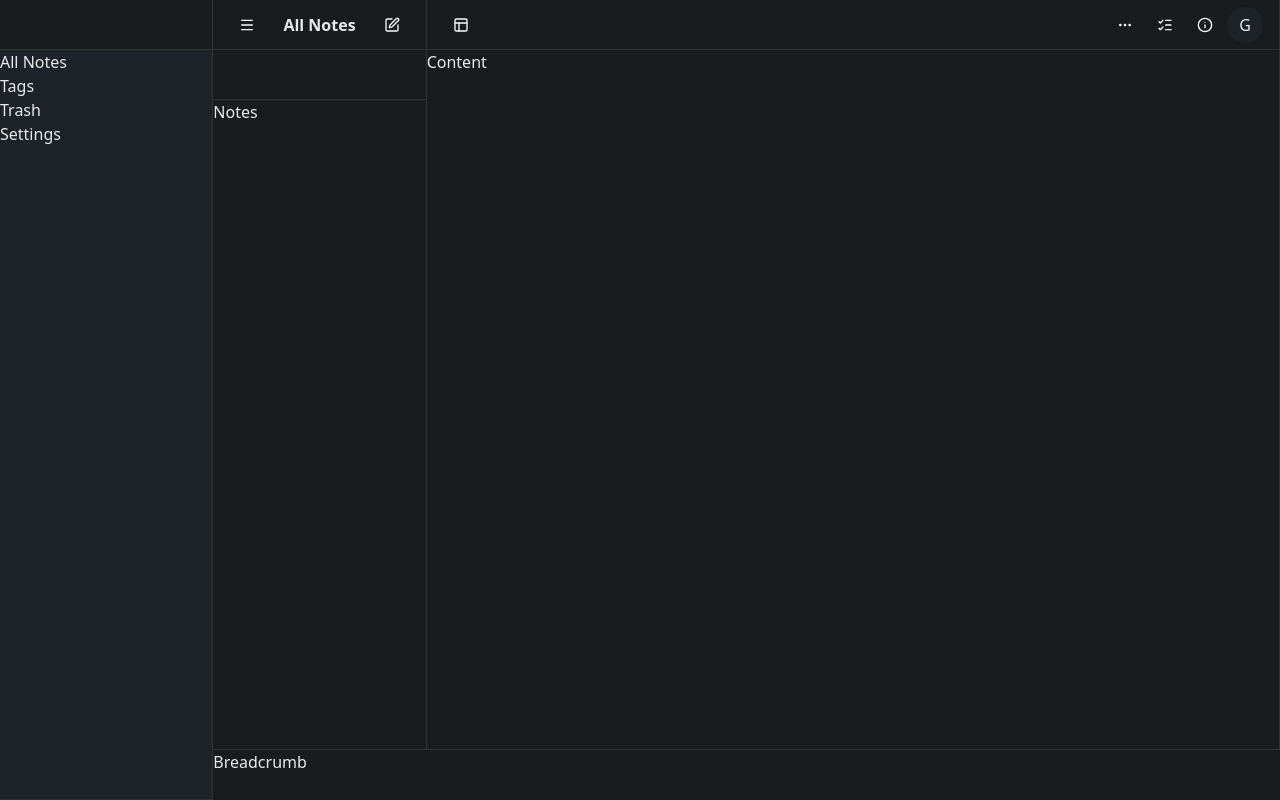
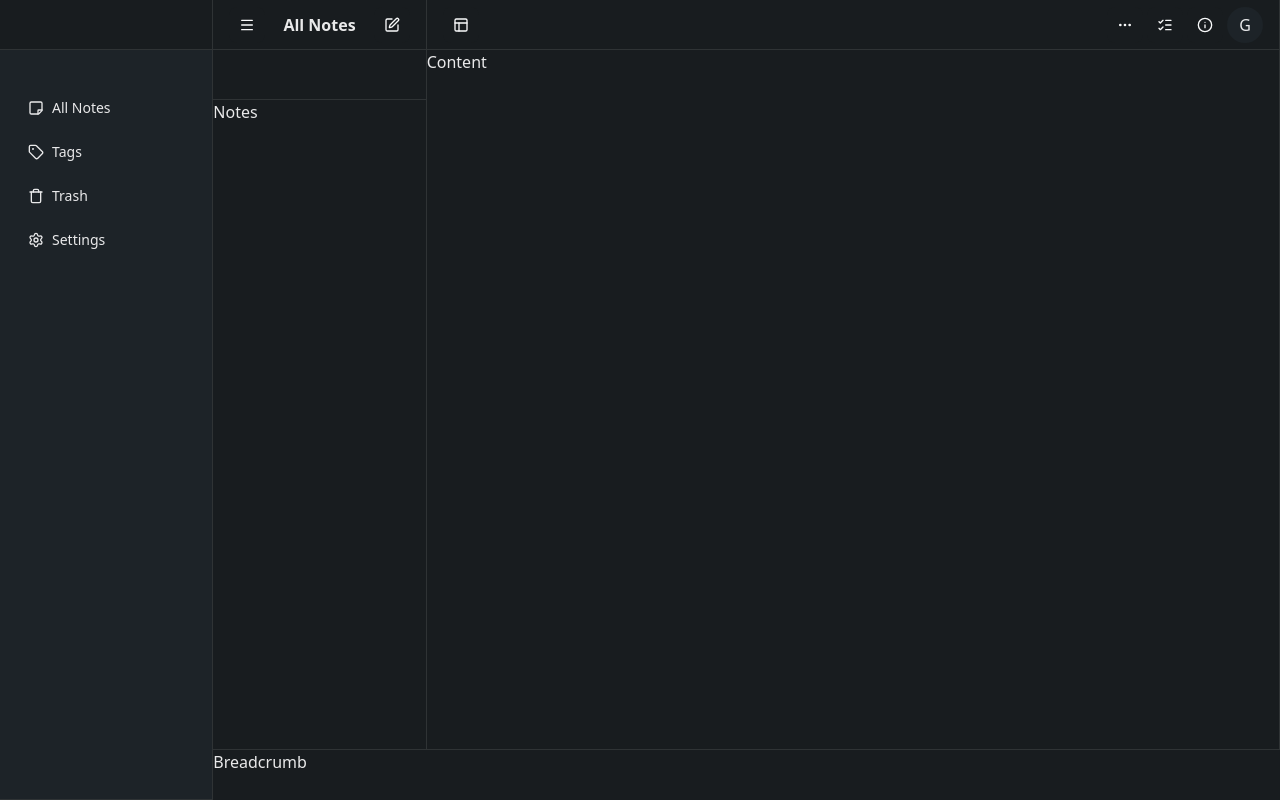
Before and after one commit to crstelli/inka, a Next.js app: page / in a window 1280 px wide. Built offline with nearby package versions, Linux system fonts and the light colour scheme.

Commit message:
Built sidebar

```diff
--- a/components/Sidebar.tsx
+++ b/components/Sidebar.tsx
@@ -1,10 +1,25 @@
+import { Settings, StickyNote, Tag, Trash } from "lucide-react";
+import { Button } from "./ui/button";
+
 function Sidebar() {
   return (
-    <div className="bg-secondary h-full flex flex-col row-span-3">
-      <span>All Notes</span>
-      <span>Tags</span>
-      <span>Trash</span>
-      <span>Settings</span>
+    <div className="bg-secondary h-full flex flex-col row-span-3 px-4 py-10 gap-2">
+      <Button variant="ghost" className="justify-start">
+        <StickyNote className="rotate-90" />
+        <span>All Notes</span>
+      </Button>
+      <Button variant="ghost" className="justify-start">
+        <Tag />
+        <span>Tags</span>
+      </Button>
+      <Button variant="ghost" className="justify-start">
+        <Trash />
+        <span>Trash</span>
+      </Button>
+      <Button variant="ghost" className="justify-start">
+        <Settings />
+        <span>Settings</span>
+      </Button>
     </div>
   );
 }
--- a/components/ui/button.tsx
+++ b/components/ui/button.tsx
@@ -15,7 +15,7 @@ const buttonVariants = cva(
         outline:
           "border bg-background shadow-xs hover:bg-accent hover:text-accent-foreground dark:bg-input/30 dark:border-input dark:hover:bg-input/50",
         secondary: "bg-background text-secondary-foreground hover:bg-secondary/80",
-        ghost: "hover:bg-accent hover:text-accent-foreground dark:hover:bg-accent/50",
+        ghost: "hover:bg-background hover:text-foreground dark:hover:bg-background",
         link: "text-primary underline-offset-4 hover:underline",
       },
       size: {
```
